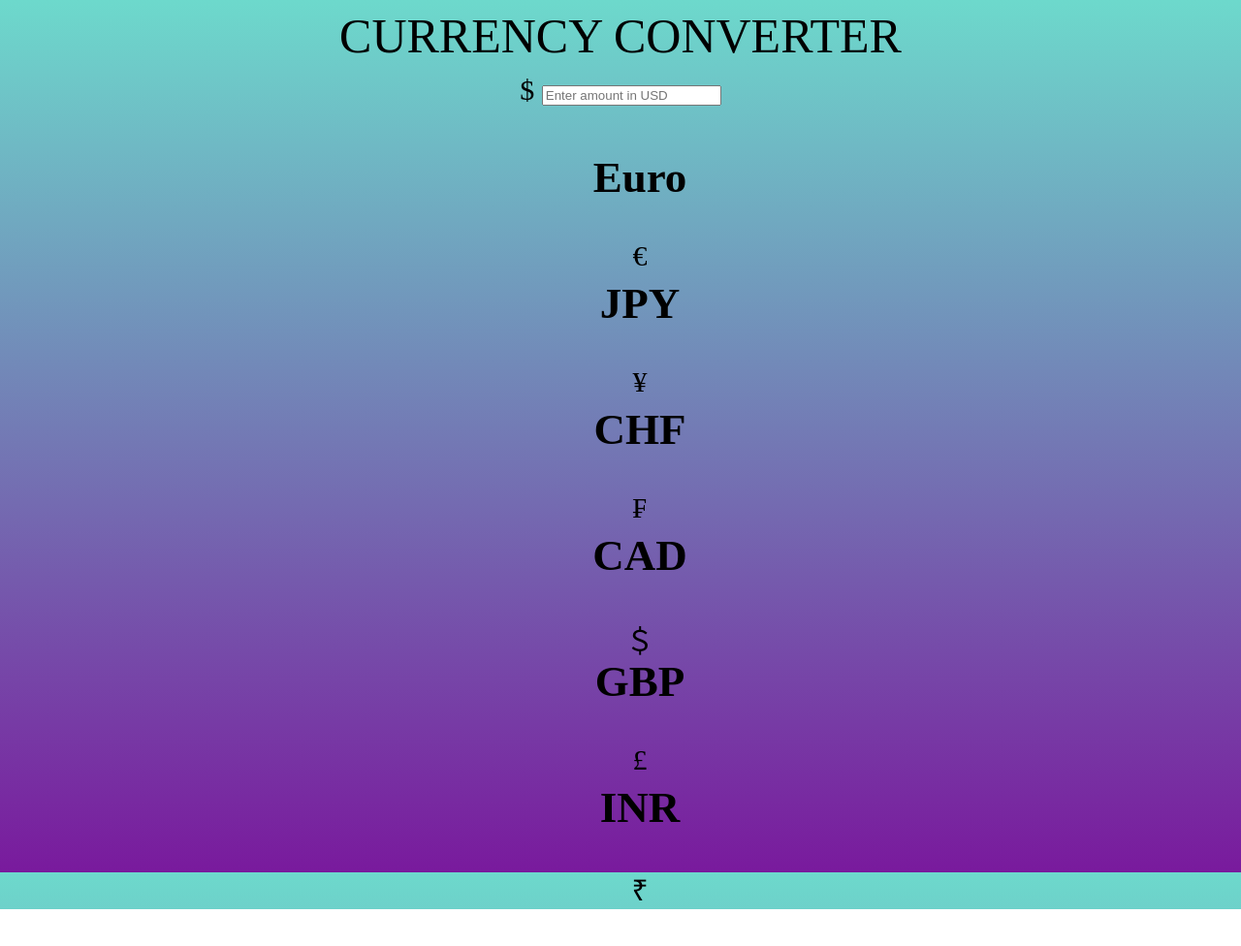
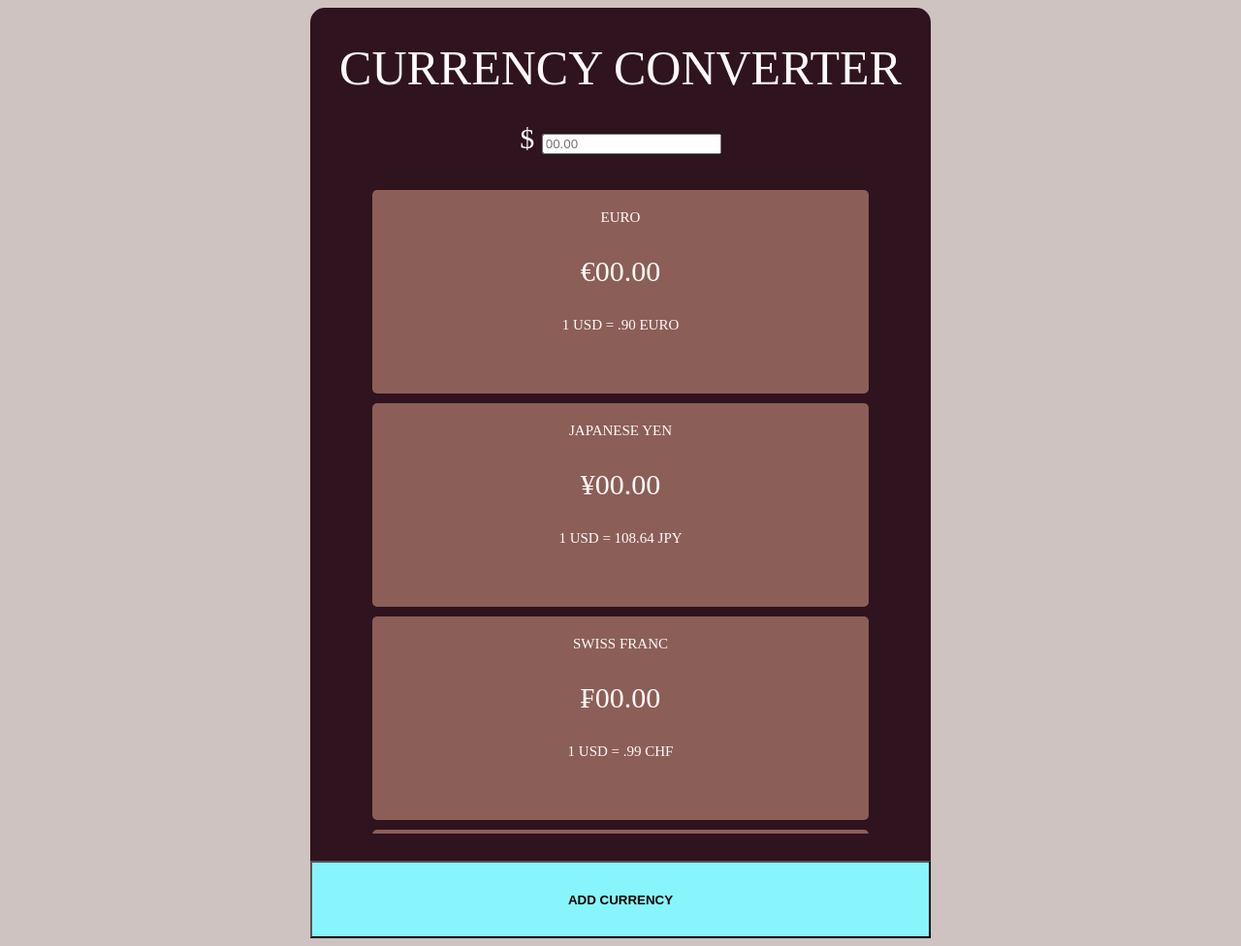
Before and after one commit to ilsalareb1/Currency-Converter-App, a website: page index.html in a window 1280 px wide. Shown: the whole page at 97% size. Before the commit the page ends 938 px from the top, so only its background shows below. Drawn offline with Linux system fonts and the light colour scheme.

Commit message:
Add files via upload

```diff
--- a/app.js
+++ b/app.js
@@ -14,12 +14,12 @@ function init(){
     var usdAmount, usdToEuro, usdToJPY, usdToCHF, usdToCAD, usdToGBP, usdToINR;
 
     usdAmount = e.target.value;
-    usdToEuro = usdAmount * 0.90;
-    usdToJPY = usdAmount * 108.64;
-    usdToCHF = usdAmount * .99;
-    usdToCAD = usdAmount * 1.32;
-    usdToGBP = usdAmount * .76;
-    usdToINR = usdAmount * 70.74;
+    usdToEuro = (usdAmount * 0.90).toFixed(2);
+    usdToJPY = (usdAmount * 108.64).toFixed(2);
+    usdToCHF = (usdAmount * .99).toFixed(2);
+    usdToCAD = (usdAmount * 1.32).toFixed(2);
+    usdToGBP = (usdAmount * .76).toFixed(2);
+    usdToINR = (usdAmount * 70.74).toFixed(2);
 
     console.log(usdAmount, usdToEuro);
 
--- a/index.html
+++ b/index.html
@@ -8,43 +8,66 @@
 </head>
 <body>
     <div class="banner">
-        <div class="header">CURRENCY CONVERTER</div>
+      <p>CURRENCY CONVERTER</p>
     </div>
 
     <div class="container">
         <form id=form>
             <div class="currency-form-input">
                 <label for="amount">&#36;</label>
-                <input type="number" id="MoneyInput" class="text-box" placeholder="Enter amount in USD">
+                <input type="number" id="MoneyInput" class="text-box" placeholder="00.00">
             </div>
        </form>
        <ul class="currencies">
            <li class="currency-1">
-             <h2 class="currency-title">Euro</h2>
-             <p class= "currency-value" id="euro">&#8364;</p>
+             <p class="currency-title">EURO </p>
+             <p class= "currency-value" id="euro">&#8364;00.00</p>
+             <div class="exchange-rate-info">
+              <p>1 USD = .90 EURO</p>
+             </div>
            </li>
            <li class="currency-2">
-             <h2 class="currency-title">JPY</h2>
-             <p class= "currency-value" id="jpy">&#xa5;</p>
+             <p class="currency-title">JAPANESE YEN</p>
+             <p class= "currency-value" id="jpy">&#xa5;00.00</p>
+             <div class="exchange-rate-info">
+              <p>1 USD = 108.64 JPY</p>
+             </div>
            </li>
            <li class="currency-3">
-             <h2 class="currency-title">CHF</h2>
-             <p class= "currency-value" id="chf">&#x20A3;</p>
+             <p class="currency-title">SWISS FRANC</p>
+             <p class= "currency-value" id="chf">&#x20A3;00.00</p>
+             <div class="exchange-rate-info">
+              <p>1 USD = .99 CHF</p>
+             </div>
            </li>
            <li class="currency-4">
-                <h2 class="currency-title">CAD</h2>
-                <p class= "currency-value" id="cad">&#xFF04;</p>
+                <p class="currency-title">CANADIAN DOLLAR</p>
+                <p class= "currency-value" id="cad">&#xFF04;00.00</p>
+                <div class="exchange-rate-info">
+                  <p>1 USD = 1.32 CAD</p>
+                </div>
            </li>
            <li class="currency-5">
-                <h2 class="currency-title">GBP</h2>
-                <p class= "currency-value" id="gbp">&#xa3;</p>
+                <p class="currency-title">GREAT BRITISH POUND</p>
+                <p class= "currency-value" id="gbp">&#xa3;00.00</p>
+                <div class="exchange-rate-info">
+                  <p>1 USD = .76 GBP</p>
+                </div>
            </li>
            <li class="currency-6">
-                <h2 class="currency-title">INR</h2>
-                <p class= "currency-value" id="inr">&#x20B9;</p>
+                <p class="currency-title">INDIAN RUPEE</p>
+                <p class= "currency-value" id="inr">&#x20B9;00.00</p>
+                <div class="exchange-rate-info">
+                  <p>1USD = 70.74 INR</p>
+                </div>
            </li>
        </ul>
-
+       <button class="add-currency-btn"><b>ADD CURRENCY</b></button>
+       <ul class="add-currency-list">
+         <li data-currency="yuan"><span>&#x5143;- Chinese Yuan</span></li>
+         <li data-currency="ruble"><span>&#x20BD; - Russian Ruble</span></li>
+         <li data-currency="peso"><span>&#x20B1; - Philipine Peso</span></li>
+       </ul>
     </div>
     <script src="app.js"></script>
 </body>
--- a/style.css
+++ b/style.css
@@ -8,42 +8,182 @@ html{
 
 
 body {
-background-image: linear-gradient(to top, #791a9d, #6dd9cc);
+background-color: #CEC3C1;
 }
 
+.container{
+  margin: 0 auto;
+  position: relative;
+  align-content: center;
+  width: 50vw;
+  height: 120vh;
+  background-color: #2F131E;
+  border-radius: 15px;
+  z-index: 0;
+}
+.banner{
+  width: 50vw;
+  height: 15vh;
+  position: absolute;
+  left:50%;
+  transform: translate(-50%, 0);
+  top: 10px;
+  align-content: center;
+  margin: 0 auto;
+  z-index: 1;
+}
 
-.banner {
+.banner p{
     width: 100%;
     margin: 0 auto;
     align-content: center;
-}
-.header{
    text-align: center;
    text-transform: capitalize;
    font-size: 5rem;
-  text-decoration-color: snow;
+   color: snow;
 }
 
+@media only screen and (max-width:375px) {
+  .banner p{
+    font-size: 3rem;
+  }
+}
+
+@media only screen and (max-width:414px) {
+  .banner p{
+    font-size: 3rem;
+  }
+}
+@media only screen and (max-width:360px) {
+  .banner p{
+    font-size: 3rem;
+  }
+}
+
+@media only screen and (max-width:411px) {
+  .banner p{
+    font-size: 3rem;
+  }
+}
 
 .currency-form-input{
     margin: 0 auto;
+    position: absolute;
+    top:13%;
+    left:50%;
+    transform: translate(-50%, -50%);
     margin-top: 1rem;
     align-content: center;
     text-transform: capitalize;
     text-align: center;
     font-size: 3rem;
+    color: snow;
 
 }
 
+ul.currencies{
+  margin: 0 auto;
+  margin-top: .5rem;
+  width:40vw;
+  height: 83vh;
+  position: absolute;
+  top:18%;
+  left:50%;
+  transform: translate(-50%, 0);
+  padding: 0 1.5rem 1rem 1.5rem;
+  overflow-y: auto;
+}
+
+ul.currencies::-webkit-scrollbar {
+  width:5px;
+}
+
+ul.currencies::-webkit-scrollbar-thumb{
+  background-color: #87F5FB;
+  border-bottom: 1rem solid  #2EC4B6;
+}
 ul.currencies li{
-    margin: 0 auto;
   margin-top: 1rem;
-    width: 75vw;
+  list-style: none;
+  height: 25vh;
+  background-color: #8C5E58;
+  border-radius: 5px;
+  padding-top: .5rem;
+  padding-bottom: .5rem;
+}
+
+.currency-title{
+  font-size: 1.5rem;
+  text-align: center;
+  text-transform: capitalize;
+  color: snow;
+}
+
+ul.currencies li.close{
+  position: absolute;
+	top: 20px;
+	right: 30px;
+	transition: all 200ms;
+	font-size: 30px;
+	font-weight: bold;
+	text-decoration: none;
+	color: #333;
+}
+
+.close:hover{
+	color: #305f72;
+}
+.currency-value{
+  font-size: 3rem;
+  text-align: center;
+  text-transform: capitalize;
+  color: snow;
+}
+
+.exchange-rate-info{
+  font-size:1.5rem;
+  text-transform: capitalize;
+  text-align: center;
+  text-transform: capitalize;
+  color: snow;
+
+}
+
+ul.add-currency-list{
+  position: absolute;
+  bottom:12px;
+  width: 50vw;
   height:15vh;
-    align-content: center;
   text-align: center;
-    font-size: 3rem;
+  color: #333;
+  background-color: snow;
   list-style: none;
+  font-size: 1.5rem;
+  text-transform: capitalize;
+  display:none;
+}
+
+ul.add-currency-list li{
+  padding: .75rem;
+  border-bottom: 1px solid #ddd;
+}
+
+.add-currency-btn{
+  position: absolute;
+  bottom: 0;
+  height:10vh;
+  text-transform: ;
+  background-color: #87F5FB;
+  width: 50vw;
+}
+
+.add-currency-btn:hover {
+  background-color:#DE3C4B;
+
+}
+
+.add-currency-btn:hover + ul.add-currency-list {
+  display:block;
 }
 
 
```
Lines whose indentation alone changed are shown as unchanged.
